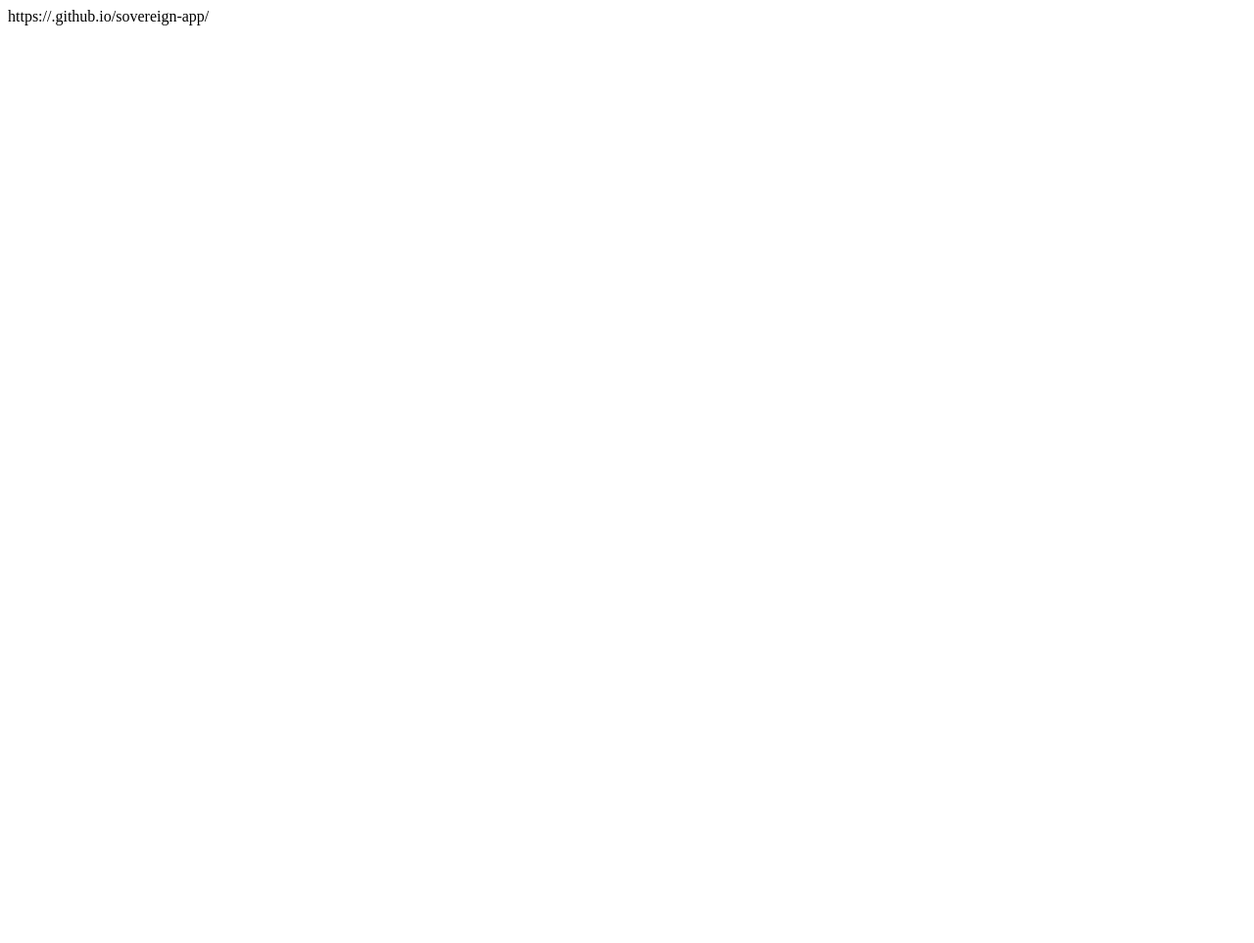
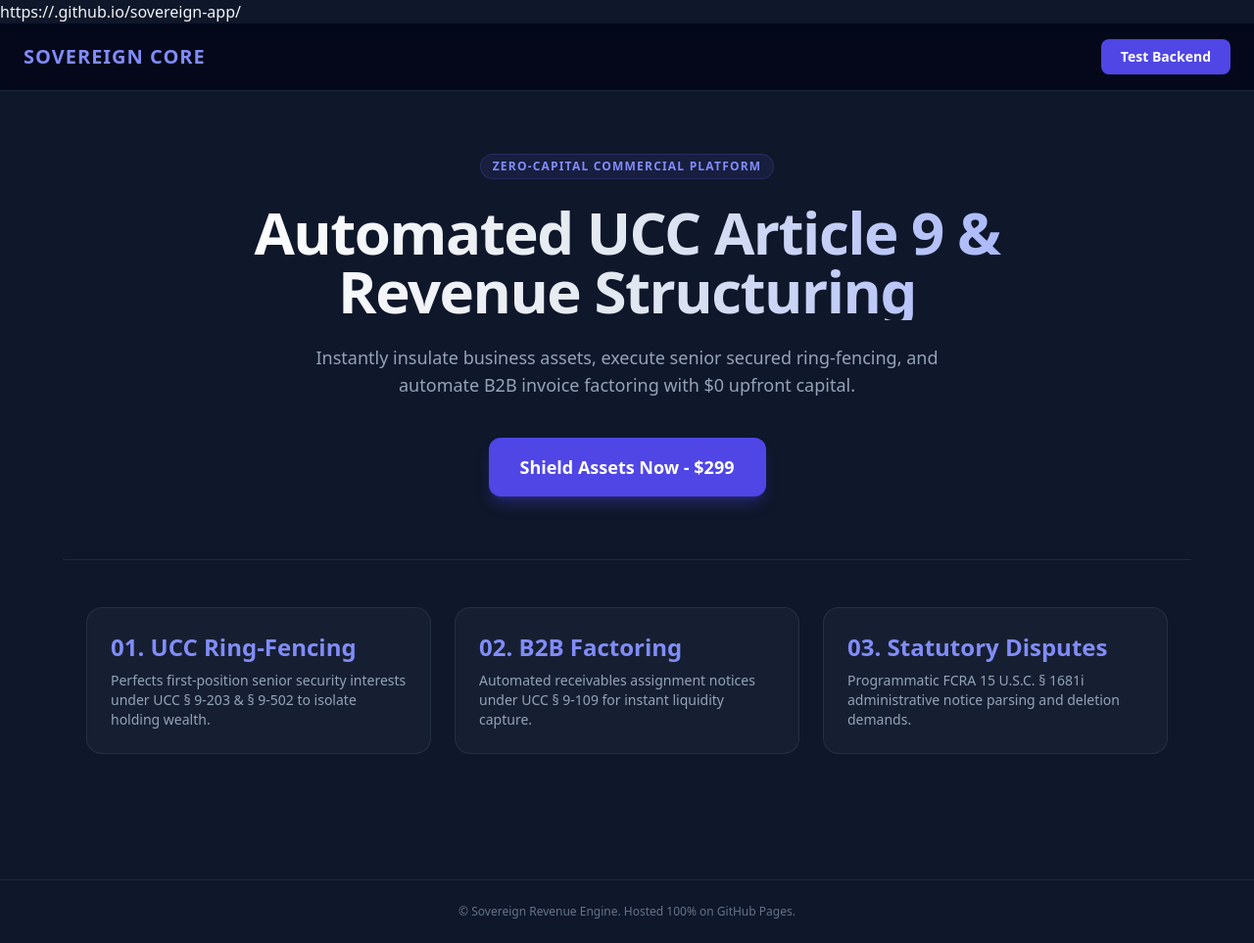
Before and after one commit to johnnyjeter112-ui/sovereign-app, a plain HTML site: page index.html in a window 1280 px wide. Shown: the whole page at 98% size. Before the commit the page ends 800 px from the top, so only its background shows below. Drawn offline with nearby package versions, Linux system fonts and the light colour scheme.

Commit message:
Add HTML structure for Sovereign Asset Protection

```diff
--- a/index.html
+++ b/index.html
@@ -1 +1,102 @@
 https://<your-username>.github.io/sovereign-app/
+<!DOCTYPE html>
+<html lang="en">
+<head>
+    <meta charset="UTF-8">
+    <meta name="viewport" content="width=device-width, initial-scale=1.0">
+    <title>Sovereign Asset Protection & Revenue Engine</title>
+    <script src="https://cdn.tailwindcss.com"></script>
+</head>
+<body class="bg-slate-900 text-slate-100 font-sans antialiased">
+
+    <!-- NAVBAR -->
+    <nav class="border-b border-slate-800 bg-slate-950/80 backdrop-blur py-4 px-6 flex justify-between items-center max-w-7xl mx-auto">
+        <div class="text-xl font-black text-indigo-400 tracking-wider">SOVEREIGN CORE</div>
+        <button onclick="testBackend()" class="bg-indigo-600 hover:bg-indigo-500 text-white font-bold py-2 px-5 rounded-lg text-sm transition">
+            Test Backend
+        </button>
+    </nav>
+
+    <!-- HERO SECTION -->
+    <section class="max-w-4xl mx-auto px-6 py-16 text-center">
+        <div class="inline-block bg-indigo-500/10 text-indigo-400 text-xs font-semibold uppercase tracking-widest py-1 px-3 rounded-full border border-indigo-500/20 mb-6">
+            Zero-Capital Commercial Platform
+        </div>
+        <h1 class="text-4xl md:text-6xl font-black tracking-tight leading-tight mb-6 bg-gradient-to-r from-white via-slate-200 to-indigo-300 bg-clip-text text-transparent">
+            Automated UCC Article 9 & Revenue Structuring
+        </h1>
+        <p class="text-lg text-slate-400 max-w-2xl mx-auto mb-10">
+            Instantly insulate business assets, execute senior secured ring-fencing, and automate B2B invoice factoring with $0 upfront capital.
+        </p>
+
+        <!-- CTA BUTTON -->
+        <div class="flex flex-col sm:flex-row gap-4 justify-center">
+            <a id="buyButton" href="#" onclick="executeOrder()" class="bg-indigo-600 hover:bg-indigo-500 text-white font-bold text-lg py-4 px-8 rounded-xl shadow-lg shadow-indigo-600/30 transition">
+                Shield Assets Now - $299
+            </a>
+        </div>
+    </section>
+
+    <!-- FEATURES GRID -->
+    <section class="max-w-6xl mx-auto px-6 py-12 border-t border-slate-800">
+        <div class="grid grid-cols-1 md:grid-cols-3 gap-6">
+            <div class="p-6 bg-slate-800/50 rounded-2xl border border-slate-700/50">
+                <div class="text-2xl font-bold text-indigo-400 mb-2">01. UCC Ring-Fencing</div>
+                <p class="text-slate-400 text-sm">Perfects first-position senior security interests under UCC § 9-203 & § 9-502 to isolate holding wealth.</p>
+            </div>
+            <div class="p-6 bg-slate-800/50 rounded-2xl border border-slate-700/50">
+                <div class="text-2xl font-bold text-indigo-400 mb-2">02. B2B Factoring</div>
+                <p class="text-slate-400 text-sm">Automated receivables assignment notices under UCC § 9-109 for instant liquidity capture.</p>
+            </div>
+            <div class="p-6 bg-slate-800/50 rounded-2xl border border-slate-700/50">
+                <div class="text-2xl font-bold text-indigo-400 mb-2">03. Statutory Disputes</div>
+                <p class="text-slate-400 text-sm">Programmatic FCRA 15 U.S.C. § 1681i administrative notice parsing and deletion demands.</p>
+            </div>
+        </div>
+    </section>
+
+    <!-- BACKEND STATUS RESPONSE DISPLAY -->
+    <section class="max-w-2xl mx-auto px-6 pb-20">
+        <div id="outputBox" class="hidden p-4 bg-slate-950 border border-slate-800 rounded-xl text-left text-xs font-mono text-emerald-400 overflow-x-auto">
+        </div>
+    </section>
+
+    <!-- FOOTER -->
+    <footer class="border-t border-slate-800 py-6 text-center text-slate-500 text-xs">
+        &copy; Sovereign Revenue Engine. Hosted 100% on GitHub Pages.
+    </footer>
+
+    <!-- INTERACTIVE JAVASCRIPT CONNECTING TO BACKEND -->
+    <script>
+        // PASTE YOUR RENDER BACKEND URL BELOW
+        const BACKEND_URL = "https://sovereign-backend.onrender.com";
+
+        async function testBackend() {
+            const box = document.getElementById("outputBox");
+            box.classList.remove("hidden");
+            box.innerText = "Connecting to Render backend...";
+            try {
+                const res = await fetch(BACKEND_URL);
+                const data = await res.json();
+                box.innerText = "BACKEND RESPONSE:\n" + JSON.stringify(data, null, 2);
+            } catch (err) {
+                box.innerText = "ERROR CONNECTING TO BACKEND: " + err;
+            }
+        }
+
+        async function executeOrder() {
+            const box = document.getElementById("outputBox");
+            box.classList.remove("hidden");
+            box.innerText = "Processing order via backend...";
+            try {
+                const res = await fetch(BACKEND_URL + "/success");
+                const data = await res.json();
+                box.innerText = "ORDER PROCESSED & ASSET DELIVERED:\n" + JSON.stringify(data, null, 2);
+            } catch (err) {
+                box.innerText = "ERROR: " + err;
+            }
+        }
+    </script>
+
+</body>
+</html>
```
